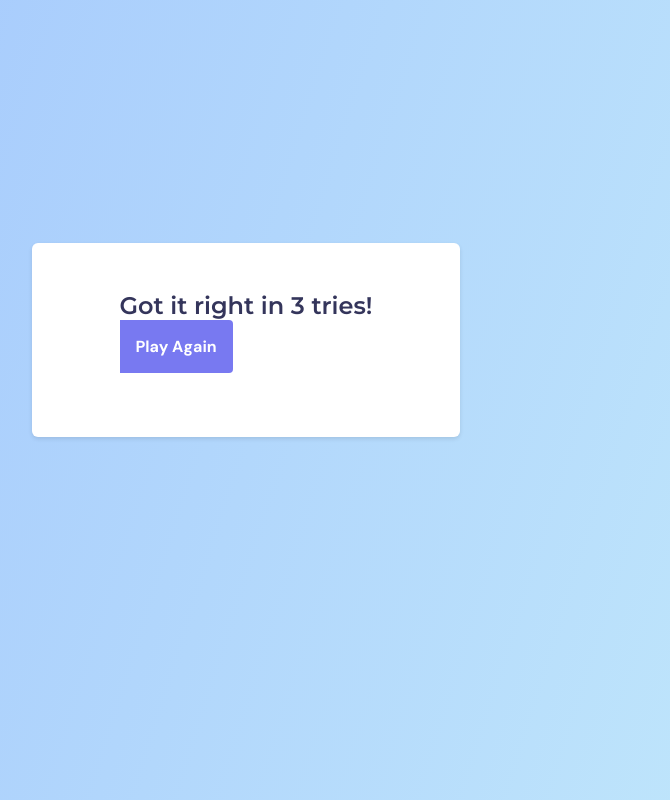
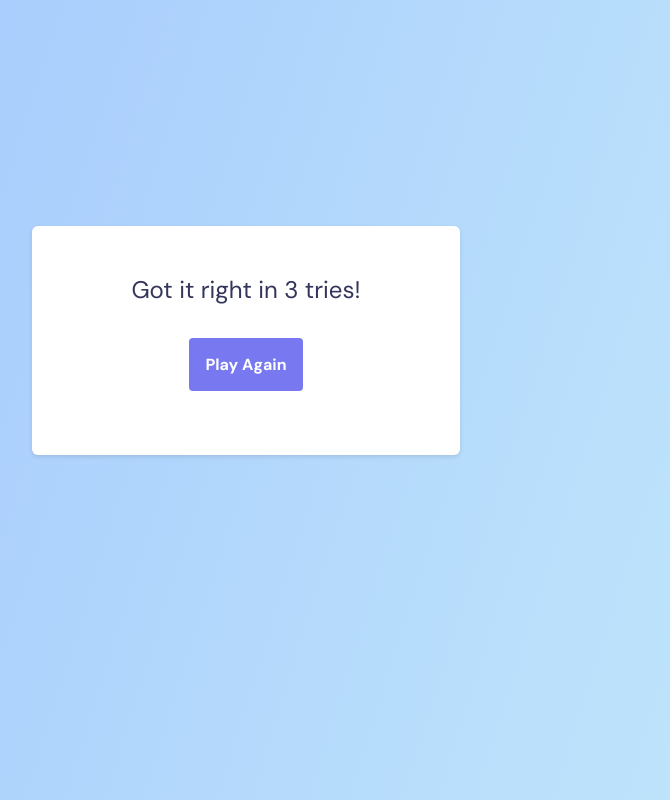
Before and after one commit to richardmezzomo/NumberGuessingGame, a plain HTML site: page index.html in a window 1280 px wide. Shown: the whole page, without its empty margins (394-1064 px from the left). Drawn offline with Linux system fonts and the light colour scheme.

Commit message:
finalizado a screen2

```diff
--- a/style.css
+++ b/style.css
@@ -10,10 +10,21 @@
 
 body {
   background: linear-gradient(287.56deg, #C2E9FB 0%, #A1C4FD 100%);
+  font-size: 1.6rem;
   display: grid;
   place-items: center;
 
   height: 100vh;
+}
+
+button {
+  background: #7879F1;
+  color: #FFFFFF;
+
+  border-radius: 0px 4px 4px 0px;
+  font-weight: bold;
+
+  transition: background .3s;
 }
 
 .hide {
@@ -28,15 +39,14 @@ main {
   padding: 4.8rem 6.4rem 6.4rem;
 
   width: min(42.8rem, 90%);
+  margin-top: -12rem;
 
-  display: flex;
-  flex-direction: column;
-  align-items: center;
-
-  margin-top: -12rem;
+  text-align: center;
 }
 
-main h1, h2 {
+/*SCREEN1*/
+
+h1 {
   font-family: 'Montserrat';
   font-style: normal;
   font-weight: 600;
@@ -79,14 +89,22 @@ input {
   width: 7.0rem;
 }
 
-button {
-  background: #7879F1;
-  border-radius: 0px 4px 4px 0px;
-  color: #FFFFFF;
-  font-weight: bold;
-}
-
 button:hover {
   background: #5656f0;
   cursor: pointer;
 }
+
+/*SCREEN2*/
+h2 {
+  font-family: 'DM Sans';
+  font-weight: 400;
+  font-size: 2.4rem;
+
+  margin-bottom: 3.3rem;
+
+  color: #34355B;
+}
+
+.screen2 button {
+  border-radius: .4rem;
+}
```
